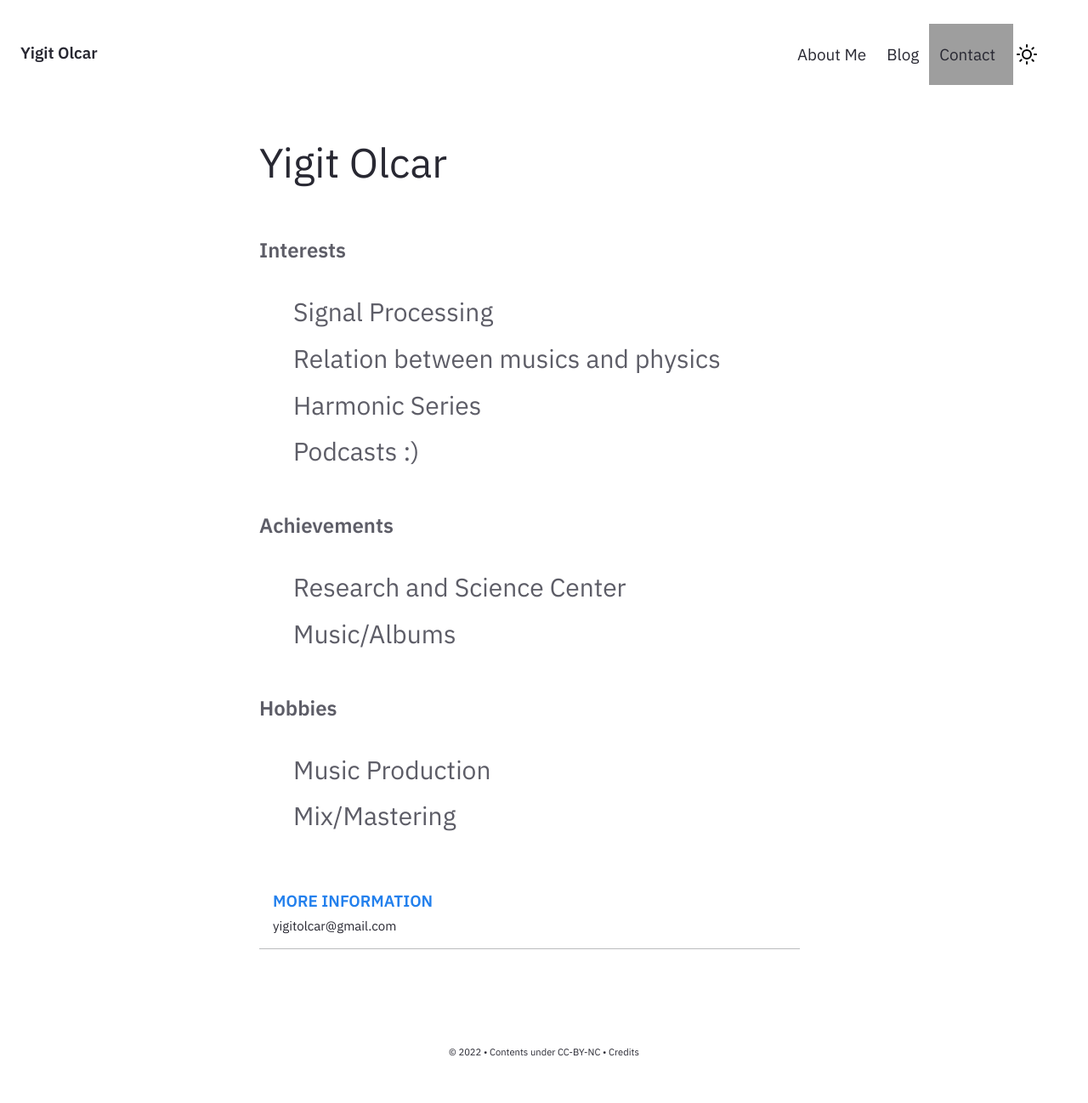
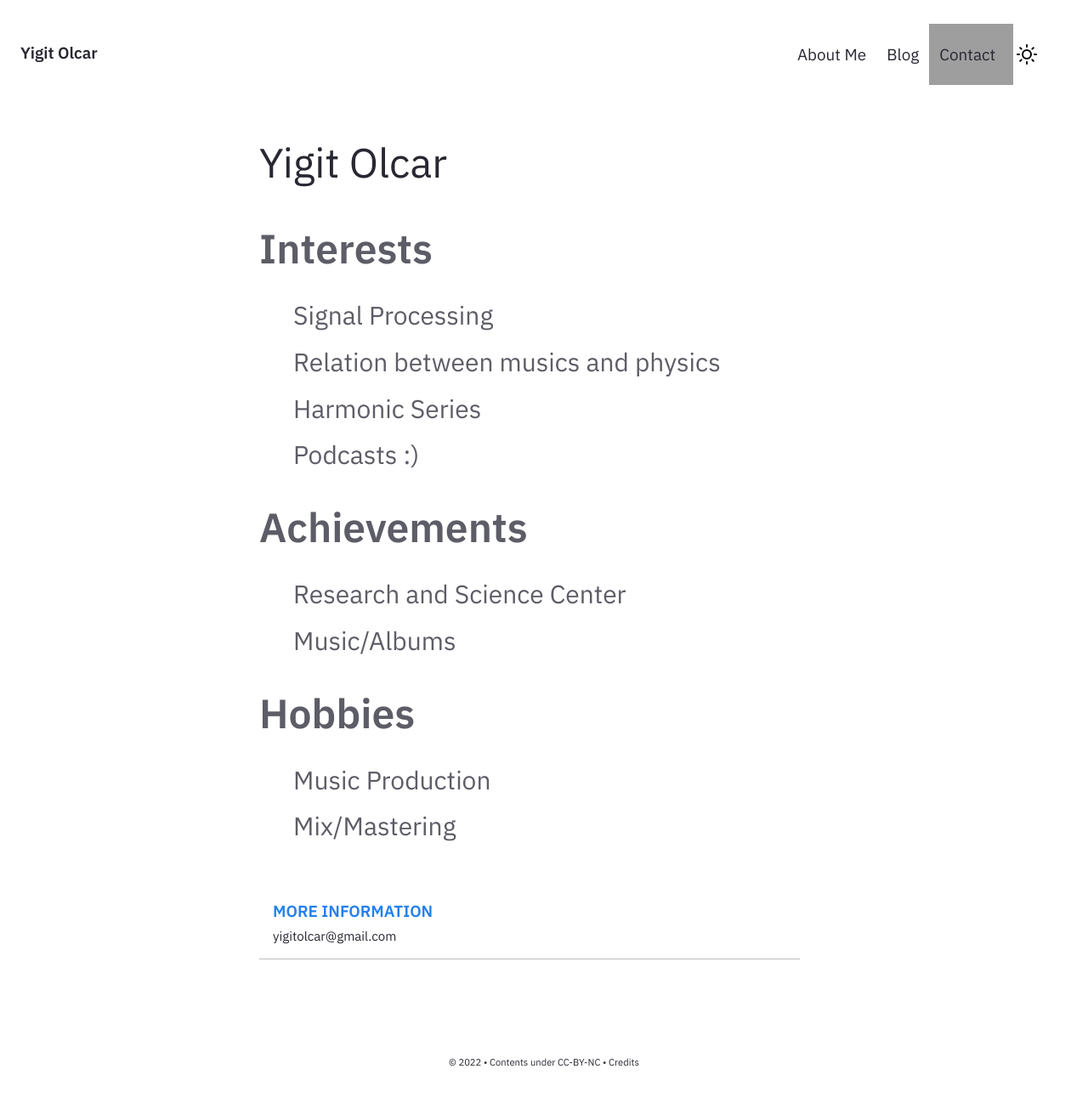
Before and after one commit to RedStoutheart/redstoutheart.github.io, a Jekyll site: the page built from pages/index.md, in a window 1280 px wide. Shown: the whole page at 85% size. Built offline with Jekyll 4.4.1, drawn with Linux system fonts in a browser that asks for light colours; grey boxes are pictures that could not be loaded.

Commit message:
Update Homepage.html

```diff
--- a/_includes/Homepage.html
+++ b/_includes/Homepage.html
@@ -1,19 +1,19 @@
 <div class="home-intro">
     <div class="jumbo">{{site.heading}} </div>
     <div class="home-sub-text"> <h3>
-    <b><font size="+2">Interests</font></b>
+    <b><font size="+5">Interests</font></b>
         <ul>
             <li>Signal Processing</li>
             <li>Relation between musics and physics</li>
             <li>Harmonic Series</li>
             <li>Podcasts :) </li>
         </ul>
-    <b><font size="+2">Achievements</font></b>
+    <b><font size="+5">Achievements</font></b>
             <ul>
         <li>Research and Science Center</li>
         <li>Music/Albums</li></ul>
     </ul>
- <b><font size="+2">Hobbies</font></b>
+ <b><font size="+5">Hobbies</font></b>
    <ul>
             <li>Music Production</li>
             <li>Mix/Mastering</li>
```
